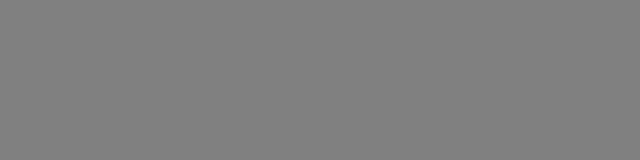
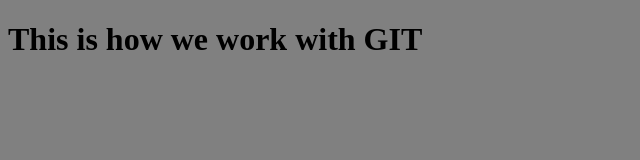
Before and after one commit to Diana-Surdu/testing-git, a plain HTML site: page index.html in a window 1280 px wide. Shown: the whole page, without its empty margins (0-640 px from the left). Drawn offline with Linux system fonts and the light colour scheme.

Commit message:
added h1 to html

```diff
--- a/index.html
+++ b/index.html
@@ -10,5 +10,6 @@
 </head>
 <body>
 
+  <h1>This is how we work with GIT</h1>
 </body>
 </html>
```
